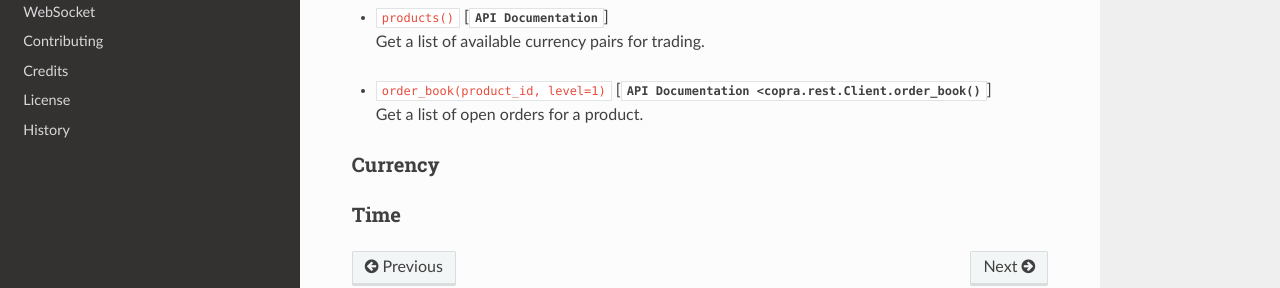
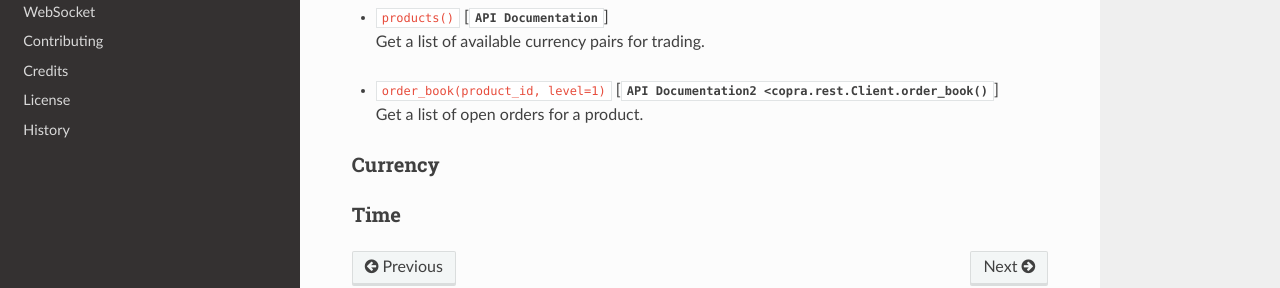
Before and after one commit to tpodlaski/copra, a Sphinx documentation site: the page built from docs/rest/usage.rst, in a window 1280 px wide and 900 px high, scrolled down 3130 px. Shown: the part 484-772 px from the top of the window. Built offline with Sphinx 7.4.7 and the Read the Docs theme 2.0.0, drawn with Linux system fonts in a browser that asks for light colours.

Commit message:
Update usage.rst

```diff
--- a/docs/rest/usage.rst
+++ b/docs/rest/usage.rst
@@ -122,7 +122,7 @@ Products
     | Get a list of available currency pairs for trading.
 
 *
-    | ``order_book(product_id, level=1)`` [:meth:`API Documentation <copra.rest.Client.order_book`]
+    | ``order_book(product_id, level=1)`` [:meth:`API Documentation2 <copra.rest.Client.order_book`]
     | Get a list of open orders for a product.
 
 Currency
```
